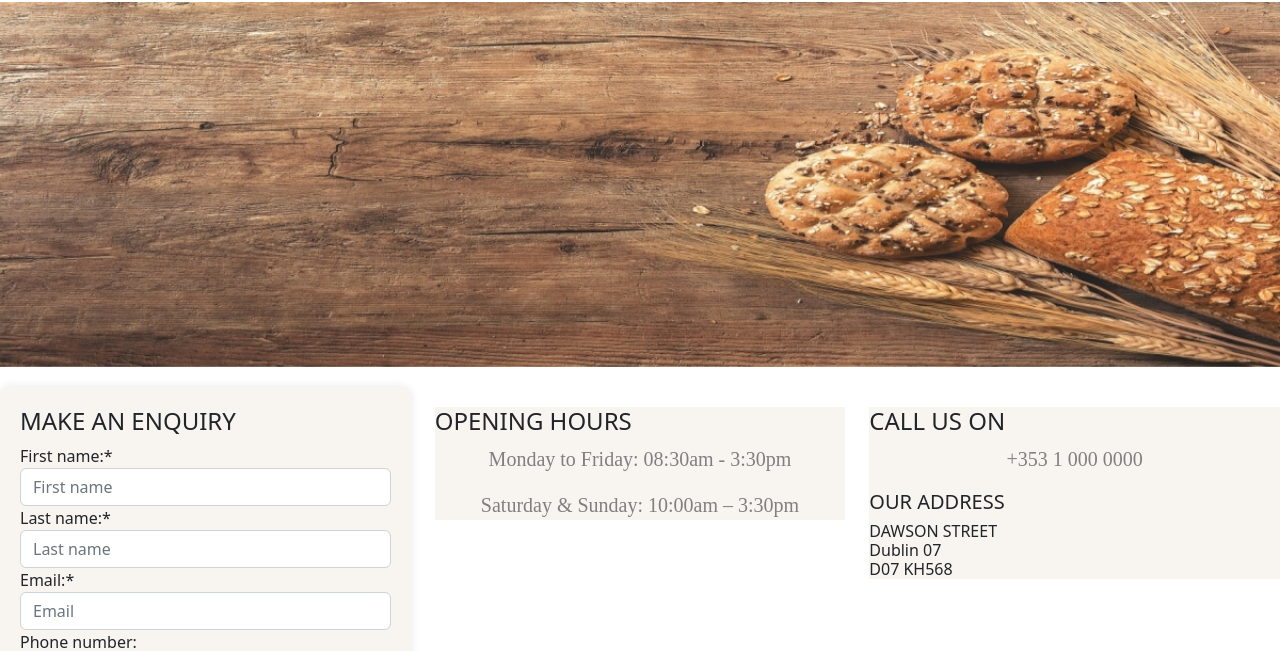
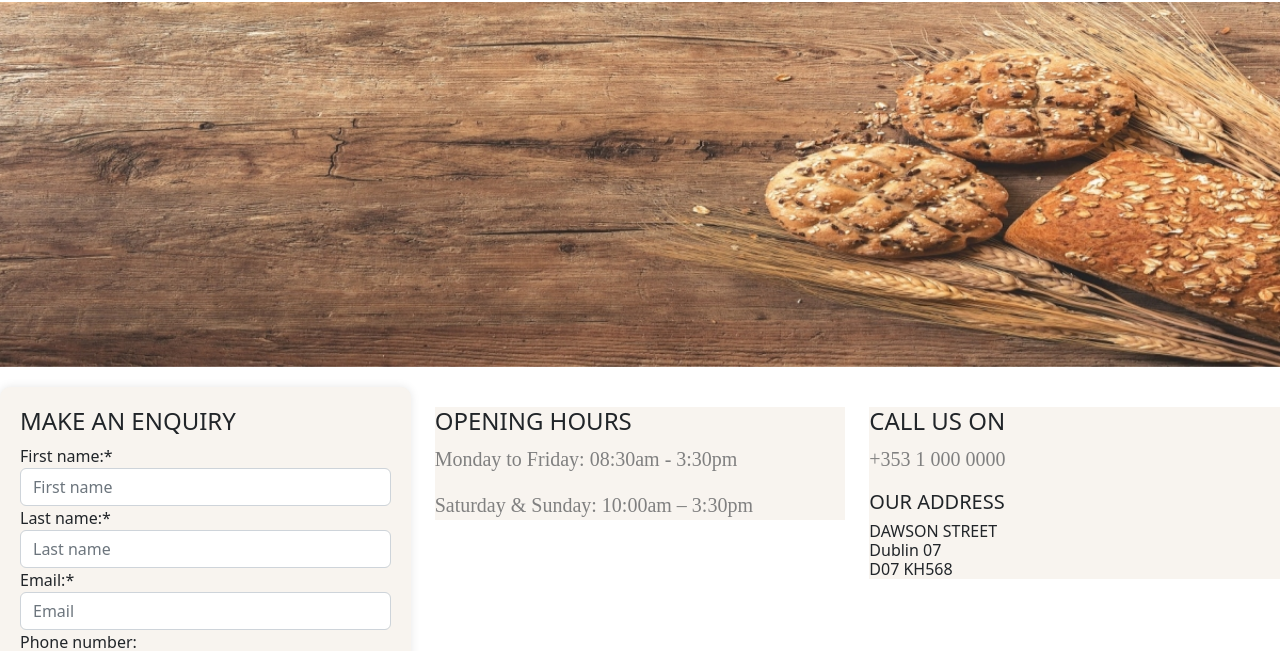
Before and after one commit to x23198940/x23198940project-github.io, a plain HTML site: page About/about.html in a window 1280 px wide. Shown: the part 64-715 px from the top of the page. Drawn offline with nearby package versions, Linux system fonts and the light colour scheme.

Commit message:
Add files via upload

```diff
--- a/Style/style.css
+++ b/Style/style.css
@@ -129,5 +129,5 @@ textarea{
   }
 
 .contact{
-    text-orientation: left;
+    text-align: left;
 }
```
